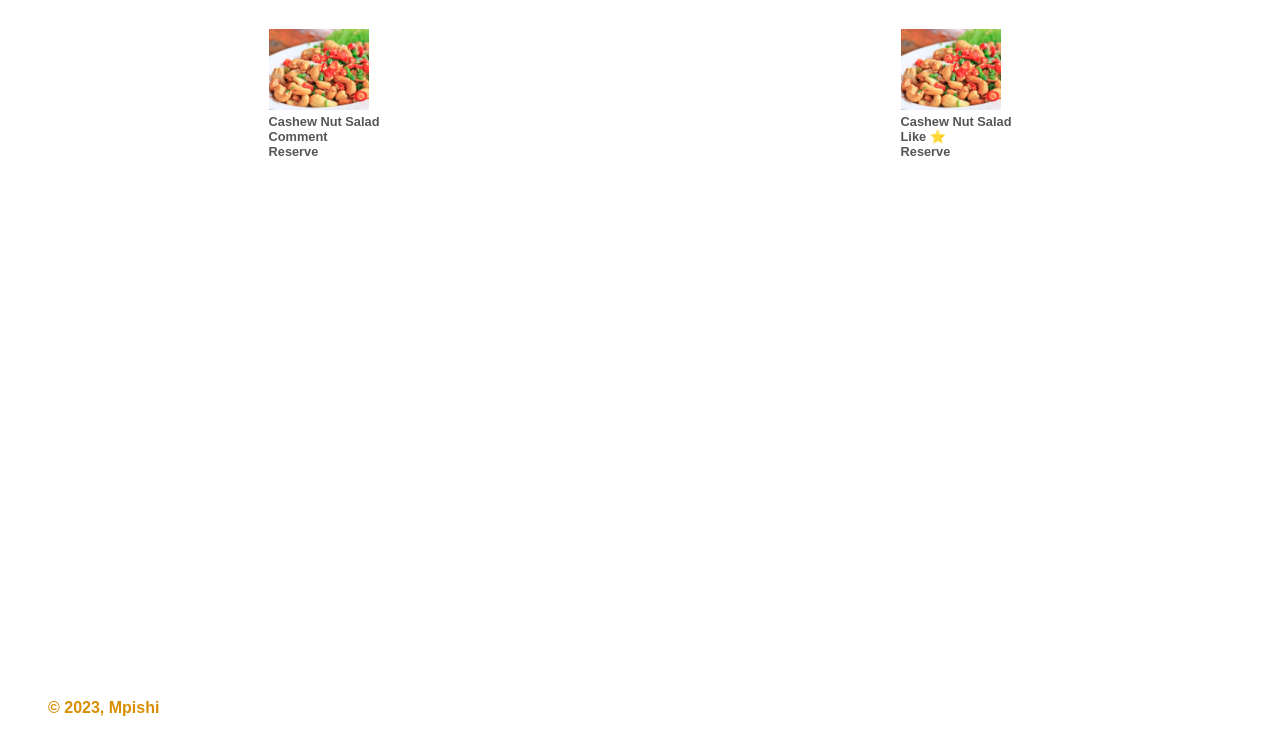
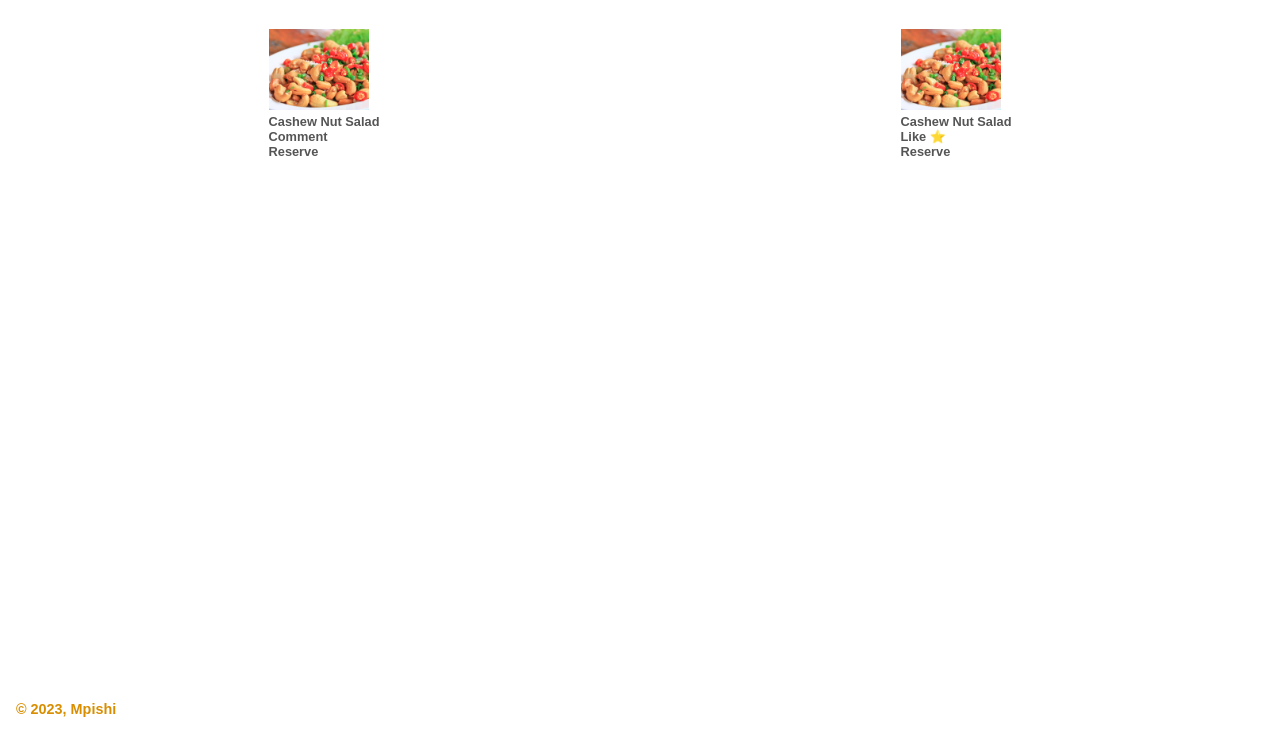
Before and after one commit to firepicaso/Social-Interaction-Capstone-Module2, a website built with webpack: page src/index.html in a window 1280 px wide. Shown: the part 67-800 px from the top of the page. Built offline with nearby package versions, Linux system fonts and the light colour scheme.

Commit message:
Fix footer text

```diff
--- a/src/index.html
+++ b/src/index.html
@@ -34,7 +34,7 @@
         </div>
     </main>
     <footer>
-        © 2023, Mpishi
+        <h2>© 2023, Mpishi</h2>
     </footer>
 </body>
 </html>
--- a/src/styles.css
+++ b/src/styles.css
@@ -49,13 +49,14 @@ header img {
     font-size: 0.8rem;
 }
 
-footer {
+footer h2 {
     position: absolute;
-    color: #d88e00;
-    font-weight: 600;
     bottom: 0;
     left: 0;
     margin: 1rem;
+    font-size: 0.9rem;
+    font-weight: 600;
+    color: #d88e00;
 }
 
 @media (min-width: 768px) {
```
